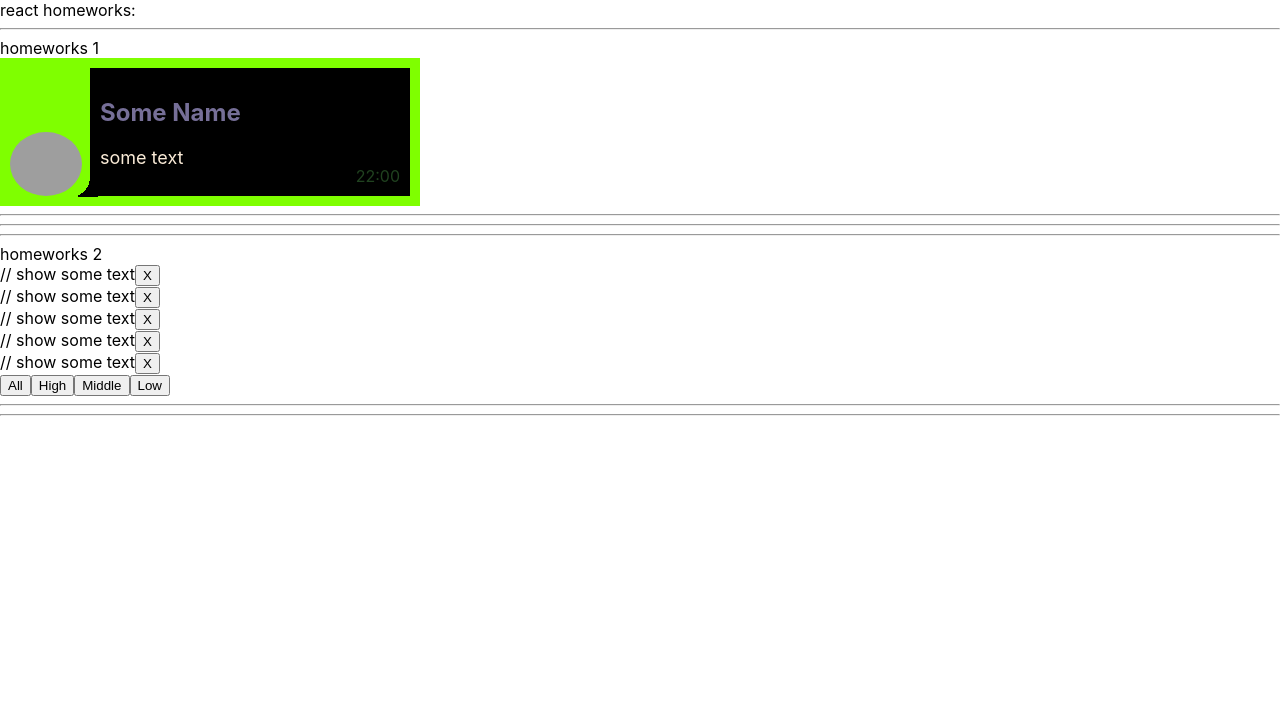
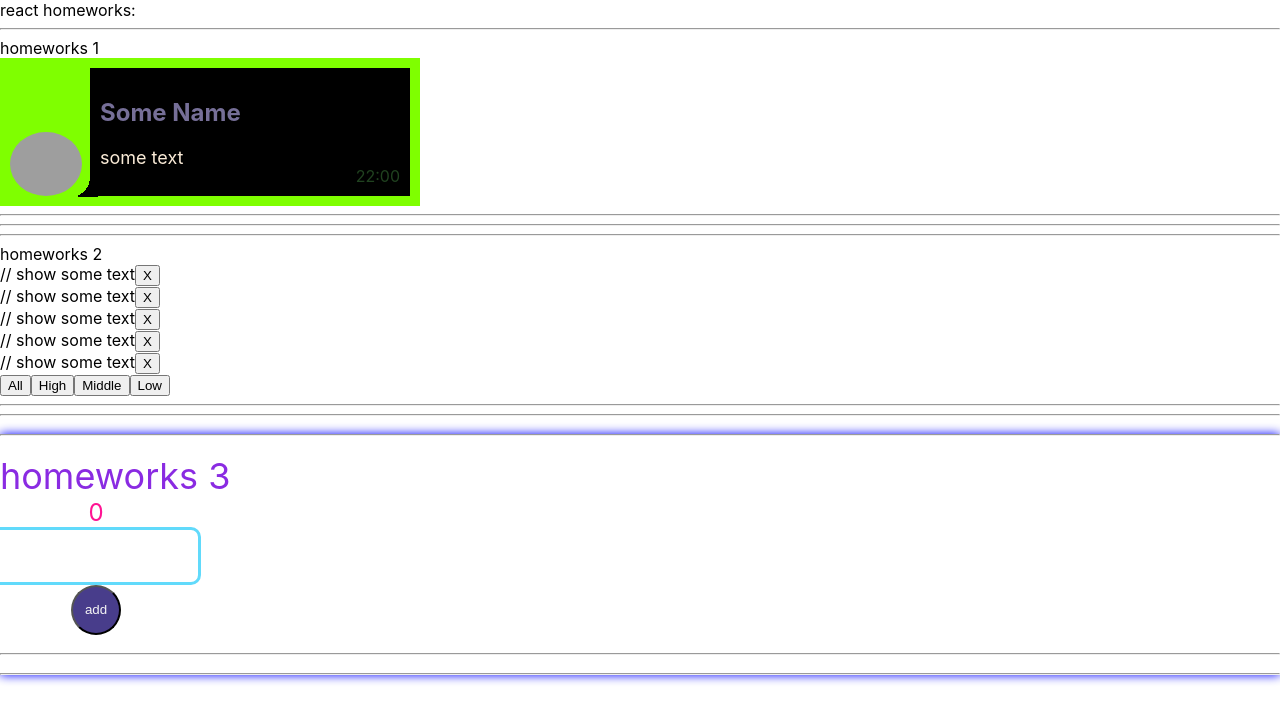
Before and after one commit to BDODINKA/taskS, a React (Create React App) app in the folder homeworks/: page / in a window 1280 px wide. Shown: the top 722 px of the page. Built offline with nearby package versions, Linux system fonts and the light colour scheme; grey boxes are pictures that could not be loaded.

Commit message:
feat:hw3 complete

```diff
--- a/homeworks/package.json
+++ b/homeworks/package.json
@@ -10,6 +10,7 @@
     "@types/node": "^16.7.13",
     "@types/react": "^18.0.0",
     "@types/react-dom": "^18.0.0",
+    "@types/uuid": "^8.3.4",
     "react": "^18.1.0",
     "react-dom": "^18.1.0",
     "react-scripts": "5.0.1",
--- a/homeworks/src/p1-main/m1-ui/u1-app/App.module.css
+++ b/homeworks/src/p1-main/m1-ui/u1-app/App.module.css
@@ -1,3 +1,4 @@
 .App {
-
+    max-width: 1480px;
+    margin: 0 auto;
 }
--- a/homeworks/src/p1-main/m1-ui/u1-app/App.tsx
+++ b/homeworks/src/p1-main/m1-ui/u1-app/App.tsx
@@ -2,6 +2,7 @@ import React from 'react'
 import s from './App.module.css'
 import HW1 from '../../../p2-homeworks/h1/HW1'
 import HW2 from '../../../p2-homeworks/h2/HW2'
+import HW3 from "../../../p2-homeworks/h3/HW3";
 
 function App() {
     return (
@@ -9,7 +10,7 @@ function App() {
             <div>react homeworks:</div>
             <HW1/>
             <HW2/>
-            {/*<HW3/>*/}
+            <HW3/>
             {/*<HW4/>*/}
             {/*<HW5/>*/}
 
--- a/homeworks/src/p2-homeworks/h3/Greeting.module.css
+++ b/homeworks/src/p2-homeworks/h3/Greeting.module.css
@@ -1,7 +1,53 @@
+.hw3 div{
+    display: flex;
+    flex-direction: column;
+    max-width: 15%;
+    justify-content: center;
+    align-items: center;
+    text-align: center;
+}
+.hw3{
+    font-size: 36px;
+    color: blueviolet;
+    box-shadow: 0 0 10px blue;
+
+}
+.error {
+    border: 3px solid red !important;
+}
+.hw3 input{
+    width: 200px;
+    border: 3px solid #61dafb ;
+    border-radius: 10px;
+    height: 50px;
+}
+
+.hw3 button{
+    color: whitesmoke;
+    background-color: darkslateblue;
+    width: 50px;
+    height: 50px;
+    border-radius: 50%;
+
+}
+.hw3 :nth-last-child(1) {
+    color: deeppink;
+}
+.hw3 :nth-child(3){
+    order:1;
+}
+.hw3 :nth-child(1){
+    order:2;
+}
+.hw3 :nth-child(2){
+    order:3;
+    font-size: 24px;
+    color: red;
+}
+.hw3 :nth-child(3){
+    order:4;
+}
+
 .someClass {
 
 }
-
-.error {
-    border: 1px solid red;
-}
--- a/homeworks/src/p2-homeworks/h3/Greeting.tsx
+++ b/homeworks/src/p2-homeworks/h3/Greeting.tsx
@@ -1,23 +1,23 @@
-import React from 'react'
+import React, {ChangeEvent} from 'react'
 import s from './Greeting.module.css'
 
 type GreetingPropsType = {
-    name: any // need to fix any
-    setNameCallback: any // need to fix any
-    addUser: any // need to fix any
-    error: any // need to fix any
-    totalUsers: any // need to fix any
+    name: string // need to fix any
+    setNameCallback: (e:ChangeEvent<HTMLInputElement>)=>void // need to fix any
+    addUser: ()=>void // need to fix any
+    error: string // need to fix any
+    totalUsers: number // need to fix any
 }
 
 // презентационная компонента (для верстальщика)
 const Greeting: React.FC<GreetingPropsType> = (
     {name, setNameCallback, addUser, error, totalUsers} // деструктуризация пропсов
 ) => {
-    const inputClass = s.error // need to fix with (?:)
+    const inputClass = totalUsers >= 0 && error === '' ? s.someClass :  s.error   // need to fix with (?:)
 
     return (
         <div>
-            <input value={name} onChange={setNameCallback} className={inputClass}/>
+            <input value={name} onChange={setNameCallback} className={inputClass} />
             <span>{error}</span>
             <button onClick={addUser}>add</button>
             <span>{totalUsers}</span>
--- a/homeworks/src/p2-homeworks/h3/GreetingContainer.tsx
+++ b/homeworks/src/p2-homeworks/h3/GreetingContainer.tsx
@@ -1,9 +1,11 @@
-import React, {useState} from 'react'
+import React, {ChangeEvent, useState} from 'react'
 import Greeting from './Greeting'
+import {UserType} from "./HW3";
+
 
 type GreetingContainerPropsType = {
-    users: any // need to fix any
-    addUserCallback: any // need to fix any
+    users: UserType[] // need to fix any
+    addUserCallback: (name:string)=>void // need to fix any
 }
 
 // более простой и понятный для новичков
@@ -12,17 +14,24 @@ type GreetingContainerPropsType = {
 // более современный и удобный для про :)
 // уровень локальной логики
 const GreetingContainer: React.FC<GreetingContainerPropsType> = ({users, addUserCallback}) => { // деструктуризация пропсов
-    const [name, setName] = useState<any>('') // need to fix any
-    const [error, setError] = useState<any>('') // need to fix any
+    const [name, setName] = useState<string>('') // need to fix any
+    const [error, setError] = useState<string>('') // need to fix any
 
-    const setNameCallback = (e: any) => { // need to fix any
-        setName('') // need to fix
+    const setNameCallback = (e:ChangeEvent<HTMLInputElement>) => { // need to fix any
+        setName(e.currentTarget.value) // need to fix
     }
     const addUser = () => {
-        alert(`Hello  !`) // need to fix
+        if(name !== ''){
+            addUserCallback(name)
+            alert(`Hello ${name}!`)
+            setName('')
+            setError('')
+        }else{
+            setError('The field is not filled')
+        }
     }
 
-    const totalUsers = 0 // need to fix
+    const totalUsers = users.length // need to fix
 
     return (
         <Greeting
--- a/homeworks/src/p2-homeworks/h3/HW3.tsx
+++ b/homeworks/src/p2-homeworks/h3/HW3.tsx
@@ -1,22 +1,30 @@
 import React, {useState} from 'react'
 import GreetingContainer from './GreetingContainer'
+import {v1} from "uuid";
+import s from "./Greeting.module.css";
+
 
 // types
 export type UserType = {
-    _id: any // need to fix any
-    name: any // need to fix any
+    _id: string // need to fix any
+    name: string // need to fix any
 }
 
 // уровень работы с глобальными данными
 function HW3() {
-    const [users, setUsers] = useState<any>([]) // need to fix any
+    const [users, setUsers] = useState<Array<UserType>>([]) // need to fix any
 
-    const addUserCallback = (name: any) => { // need to fix any
-        setUsers([]) // need to fix
+    const addUserCallback = (name: string) => {
+        setUsers([{_id: v1(), name: name}, ...users])
+        // need to fix any
+
+
+        // need to fix
+
     }
 
     return (
-        <div>
+        <div className={s.hw3}>
             <hr/>
             homeworks 3
 
```
Also changed, not shown: 1 other file (tests, documents, lock files or other folders).
